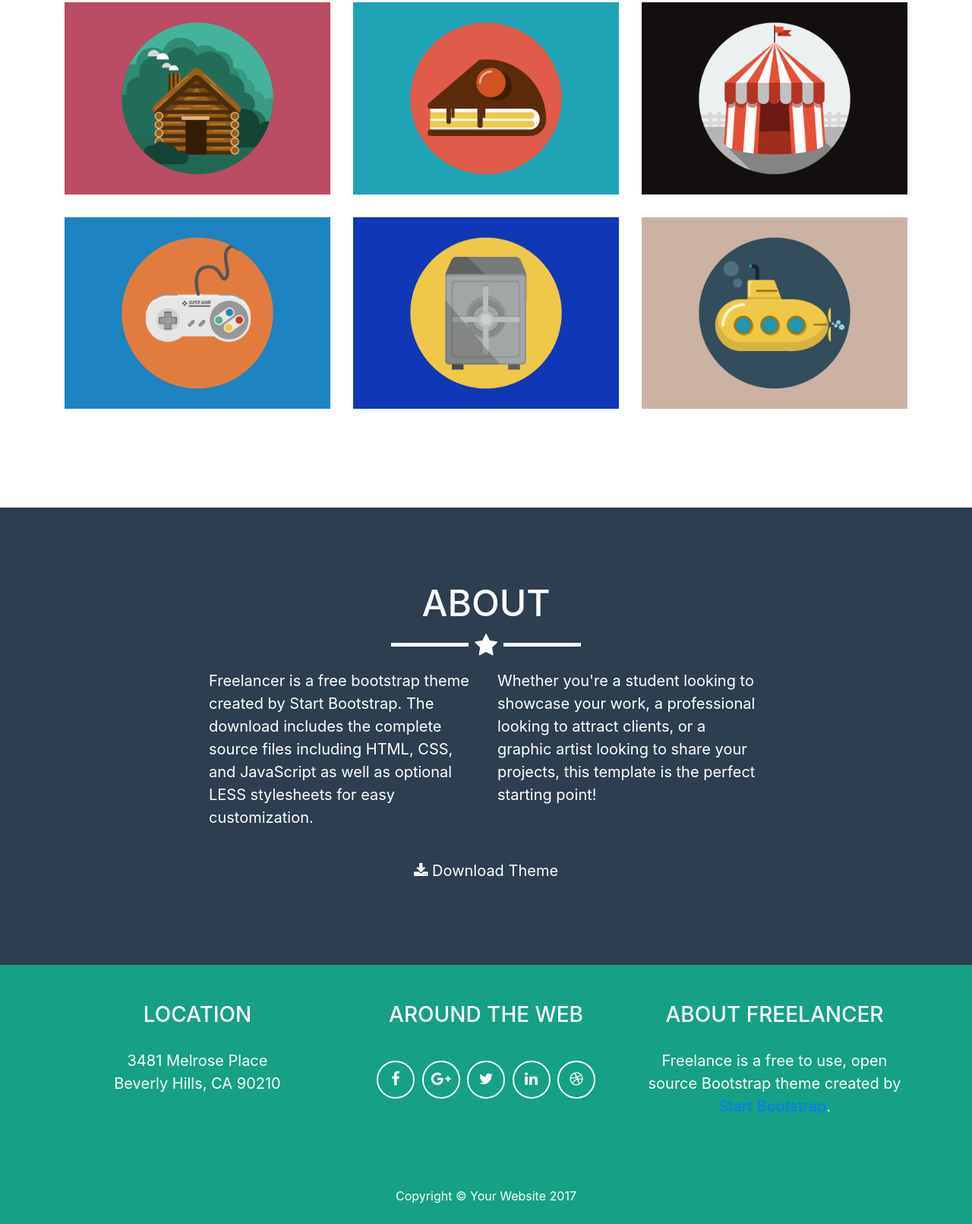
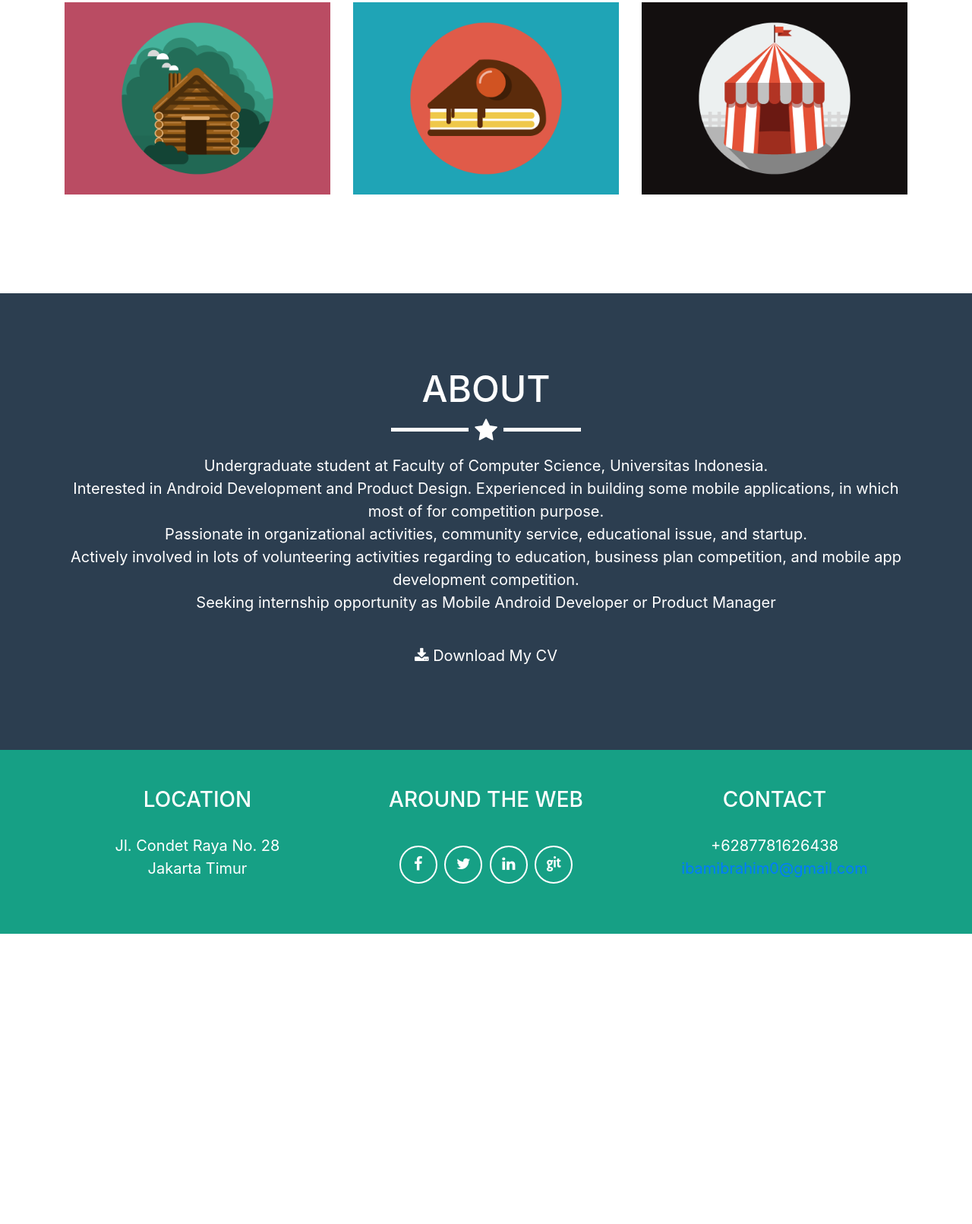
Before and after one commit to ibamibrahim/ibamibrahim.github.io, a website with bundled scripts: page index.html in a window 1280 px wide. Shown: the part 944-2555 px from the top of the page at 76% size. After the commit the page ends 2173 px from the top, so only its background shows below. Built offline with nearby package versions, Linux system fonts and the light colour scheme.

Commit message:
benerin footer

```diff
--- a/index.html
+++ b/index.html
@@ -97,36 +97,6 @@
               <img class="img-fluid" src="img/portfolio/circus.png" alt="">
             </a>
           </div>
-          <div class="col-sm-4 portfolio-item">
-            <a class="portfolio-link" href="#portfolioModal4" data-toggle="modal">
-              <div class="caption">
-                <div class="caption-content">
-                  <i class="fa fa-search-plus fa-3x"></i>
-                </div>
-              </div>
-              <img class="img-fluid" src="img/portfolio/game.png" alt="">
-            </a>
-          </div>
-          <div class="col-sm-4 portfolio-item">
-            <a class="portfolio-link" href="#portfolioModal5" data-toggle="modal">
-              <div class="caption">
-                <div class="caption-content">
-                  <i class="fa fa-search-plus fa-3x"></i>
-                </div>
-              </div>
-              <img class="img-fluid" src="img/portfolio/safe.png" alt="">
-            </a>
-          </div>
-          <div class="col-sm-4 portfolio-item">
-            <a class="portfolio-link" href="#portfolioModal6" data-toggle="modal">
-              <div class="caption">
-                <div class="caption-content">
-                  <i class="fa fa-search-plus fa-3x"></i>
-                </div>
-              </div>
-              <img class="img-fluid" src="img/portfolio/submarine.png" alt="">
-            </a>
-          </div>
         </div>
       </div>
     </section>
@@ -137,16 +107,21 @@
         <h2 class="text-center">About</h2>
         <hr class="star-light">
         <div class="row">
-          <div class="col-lg-4 ml-auto">
-            <p>Freelancer is a free bootstrap theme created by Start Bootstrap. The download includes the complete source files including HTML, CSS, and JavaScript as well as optional LESS stylesheets for easy customization.</p>
-          </div>
-          <div class="col-lg-4 mr-auto">
-            <p>Whether you're a student looking to showcase your work, a professional looking to attract clients, or a graphic artist looking to share your projects, this template is the perfect starting point!</p>
+          <div class="col-lg-12 ml-auto">
+            <p class="text-center">Undergraduate student at Faculty of Computer Science, Universitas Indonesia. <br>
+
+Interested in Android Development and Product Design. Experienced in building some mobile applications, in which most of for competition purpose. <br>
+
+Passionate in organizational activities, community service, educational issue, and startup. <br>
+
+Actively involved in lots of volunteering activities regarding to education, business plan competition, and mobile app development competition. <br>
+
+Seeking internship opportunity as Mobile Android Developer or Product Manager</p>
           </div>
           <div class="col-lg-8 mx-auto text-center">
             <a href="#" class="btn btn-lg btn-outline">
               <i class="fa fa-download"></i>
-              Download Theme
+              Download My CV
             </a>
           </div>
         </div>
@@ -160,48 +135,42 @@
           <div class="row">
             <div class="footer-col col-md-4">
               <h3>Location</h3>
-              <p>3481 Melrose Place
-                <br>Beverly Hills, CA 90210</p>
+              <p>Jl. Condet Raya No. 28
+                <br>Jakarta Timur</p>
             </div>
             <div class="footer-col col-md-4">
               <h3>Around the Web</h3>
               <ul class="list-inline">
                 <li class="list-inline-item">
-                  <a class="btn-social btn-outline" href="#">
+                  <a class="btn-social btn-outline" target="_blank" href="https://facebook.com/iforibam">
                     <i class="fa fa-fw fa-facebook"></i>
                   </a>
                 </li>
                 <li class="list-inline-item">
-                  <a class="btn-social btn-outline" href="#">
-                    <i class="fa fa-fw fa-google-plus"></i>
-                  </a>
-                </li>
-                <li class="list-inline-item">
-                  <a class="btn-social btn-outline" href="#">
+                  <a class="btn-social btn-outline" target="_blank" href="https://twitter.com/ibamibrahim">
                     <i class="fa fa-fw fa-twitter"></i>
                   </a>
                 </li>
                 <li class="list-inline-item">
-                  <a class="btn-social btn-outline" href="#">
+                  <a class="btn-social btn-outline" target="_blank" href="https://linkedin.com/in/ibamibrahim">
                     <i class="fa fa-fw fa-linkedin"></i>
                   </a>
                 </li>
                 <li class="list-inline-item">
-                  <a class="btn-social btn-outline" href="#">
-                    <i class="fa fa-fw fa-dribbble"></i>
+                  <a class="btn-social btn-outline" target="_blank" href="https://github.com/ibamibrahim">
+                    <i class="fa fa-fw fa-git"></i>
                   </a>
                 </li>
               </ul>
             </div>
             <div class="footer-col col-md-4">
-              <h3>About Freelancer</h3>
-              <p>Freelance is a free to use, open source Bootstrap theme created by
-                <a href="http://startbootstrap.com">Start Bootstrap</a>.</p>
+              <h3>Contact</h3>
+              <p>+6287781626438<br><a href="mailto:ibaibrahim0@gmail.com">ibamibrahim0@gmail.com</a></p>
             </div>
           </div>
         </div>
       </div>
-      <div class="footer-below">
+     <!--  <div class="footer-below">
         <div class="container">
           <div class="row">
             <div class="col-lg-12">
@@ -209,7 +178,7 @@
             </div>
           </div>
         </div>
-      </div>
+      </div> -->
     </footer>
 
     <!-- Scroll to Top Button (Only visible on small and extra-small screen sizes) -->
```
